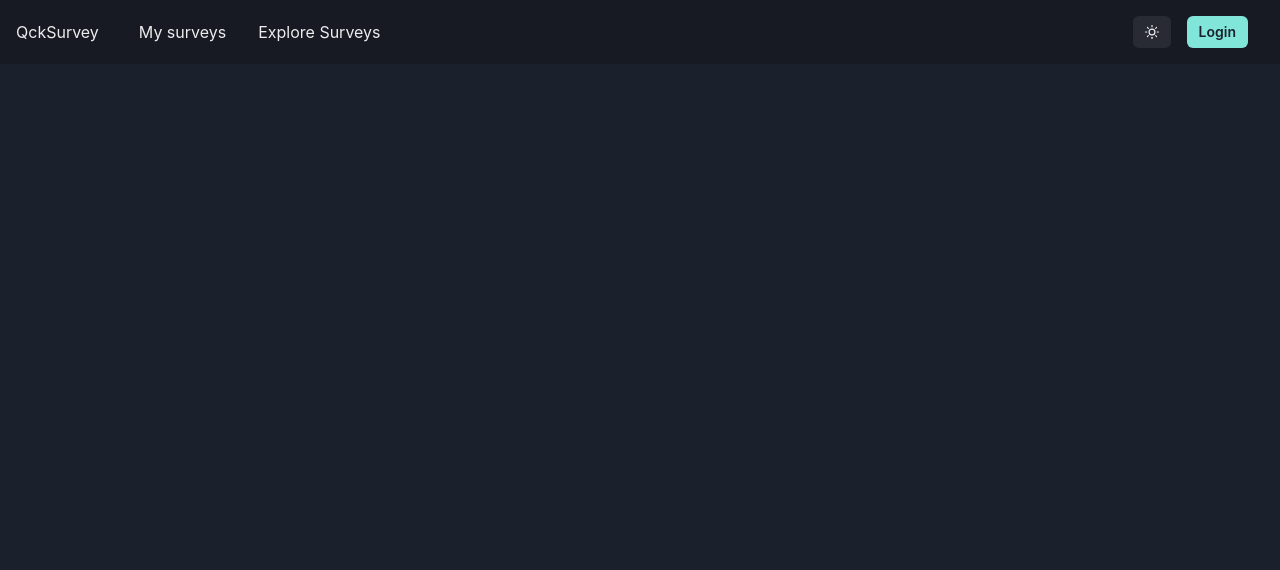
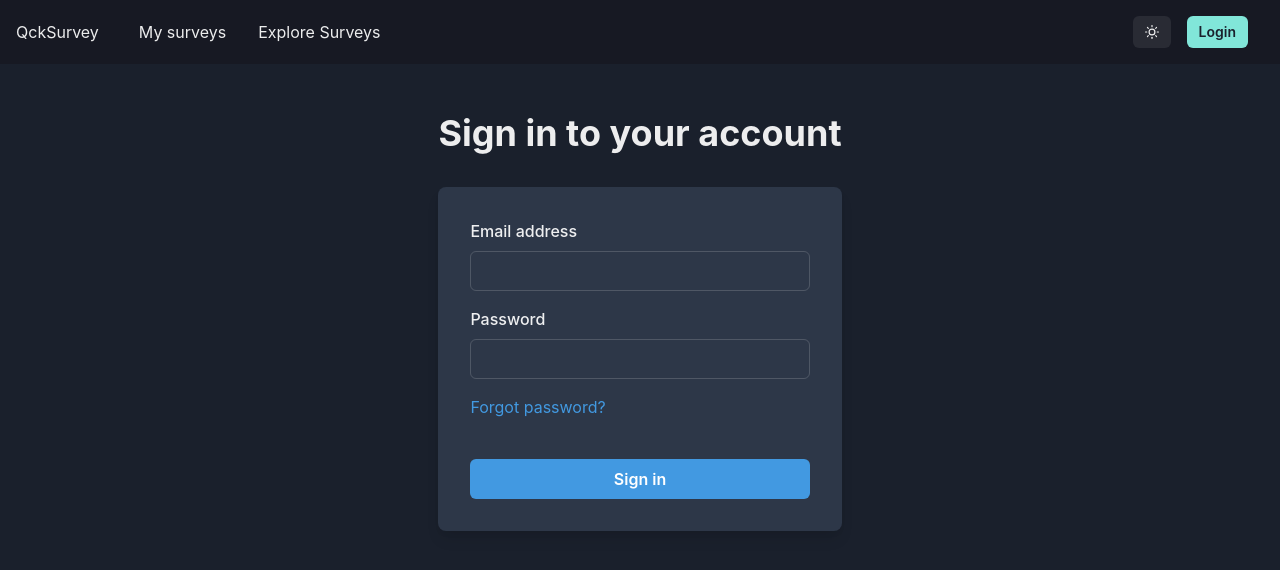
Before and after one commit to cspadar/qcksurvey-fe, a React (Vite) app: page /login in a window 1280 px wide. Shown: the top 570 px of the page. Built offline with nearby package versions, Linux system fonts and the light colour scheme.

Commit message:
add react router, loginpage

```diff
--- a/package.json
+++ b/package.json
@@ -16,7 +16,8 @@
     "axios": "^1.2.3",
     "framer-motion": "^8.5.0",
     "react": "^18.2.0",
-    "react-dom": "^18.2.0"
+    "react-dom": "^18.2.0",
+    "react-router-dom": "^6.7.0"
   },
   "devDependencies": {
     "@types/react": "^18.0.26",
--- a/src/App.tsx
+++ b/src/App.tsx
@@ -1,14 +1,20 @@
 import React from 'react';
 import { ChakraProvider } from '@chakra-ui/react';
-import Navbar from './components/Navbar';
+import Navbar from './components/navbar/Navbar';
 import theme from './config/chakra';
 import { UserContextProvider } from './context/UserContext';
+import { Route, Routes } from "react-router-dom"
+import LoginPage from './pages/Login';
 
 export default function App() {
   return (
     <ChakraProvider theme={theme}>
       <UserContextProvider>
         <Navbar />
+        <Routes>
+          <Route path="/" element={<></>} />
+          <Route path="/login" element={<LoginPage />} />
+        </Routes>
       </UserContextProvider>
     </ChakraProvider>
   )
--- a/src/components/navbar/NavLink.tsx
+++ b/src/components/navbar/NavLink.tsx
@@ -1,7 +1,13 @@
 import { Link, useColorModeValue } from "@chakra-ui/react";
 import { ReactNode } from "react";
+import { Link as RouterLink } from 'react-router-dom';
 
-const NavLink = ({ children }: { children: ReactNode }) => (
+interface IProps {
+    children: React.ReactNode;
+    to: string;
+}
+
+const NavLink = ({ children, to }: IProps) => (
     <Link
         as={"div"}
         px={2}
@@ -12,7 +18,7 @@ const NavLink = ({ children }: { children: ReactNode }) => (
             bg: useColorModeValue('gray.200', 'gray.700'),
         }}
     >
-        {children}
+        <RouterLink to={to}>{children}</RouterLink>
     </Link>
 );
 
--- a/src/components/Navbar.tsx
+++ b/src/components/navbar/Navbar.tsx
@@ -12,14 +12,14 @@ import {
     MenuItem,
     Avatar,
     MenuList,
-    MenuDivider,
     Text
 } from '@chakra-ui/react';
 import { HamburgerIcon, CloseIcon, MoonIcon, SunIcon } from '@chakra-ui/icons';
-import NavLink from './navbar/NavLink';
-import Hamburger from './navbar/Hamburger';
+import NavLink from './NavLink';
+import Hamburger from './Hamburger';
 import { useContext } from 'react';
-import { IUserContext, UserContext } from '../context/UserContext';
+import { IUserContext, UserContext } from '../../context/UserContext';
+import { Link as RouterLink } from 'react-router-dom';
 
 const Navbar = () => {
     const { isOpen, onOpen, onClose } = useDisclosure();
@@ -43,8 +43,8 @@ const Navbar = () => {
                         as={'nav'}
                         spacing={4}
                         display={{ base: 'none', md: 'flex' }}>
-                        <NavLink key={"my-surveys"}>My surveys</NavLink>
-                        <NavLink key={"explore-surveys"}>Explore Surveys</NavLink>
+                        <NavLink to="my-surveys">My surveys</NavLink>
+                        <NavLink to="explore">Explore Surveys</NavLink>
                     </HStack>
                 </HStack>
                 <Flex alignItems={'center'}>
@@ -52,7 +52,7 @@ const Navbar = () => {
                         {colorMode === 'light' ? <MoonIcon /> : <SunIcon />}
                     </Button>
                     {email ? null : <Button colorScheme='teal' variant='solid' size={'sm'} mr={4}>
-                        Login
+                        <RouterLink to="login">Login</RouterLink>
                     </Button>}
                     {email ? <Menu>
                         <MenuButton
--- a/src/main.tsx
+++ b/src/main.tsx
@@ -1,9 +1,12 @@
 import React from 'react'
 import ReactDOM from 'react-dom/client'
+import { BrowserRouter } from "react-router-dom"
 import App from './App'
 
 ReactDOM.createRoot(document.getElementById('root') as HTMLElement).render(
   <React.StrictMode>
-    <App />
+    <BrowserRouter>
+      <App />
+    </BrowserRouter>
   </React.StrictMode>,
 )
--- /dev/null
+++ b/src/pages/Login.tsx
@@ -0,0 +1,78 @@
+import {
+    Flex,
+    Box,
+    FormControl,
+    FormLabel,
+    Input,
+    Stack,
+    Link,
+    Button,
+    Heading,
+    useColorModeValue,
+} from '@chakra-ui/react';
+import { useContext, useState } from 'react';
+import AuthService from '../api/auth';
+import { IUserContext, UserContext } from '../context/UserContext';
+import { useNavigate } from "react-router-dom";
+
+const LoginPage = () => {
+    const [email, setEmail] = useState("");
+    const [password, setPassword] = useState("");
+
+    const { onLogin } = useContext(UserContext) as IUserContext;
+    const navigate = useNavigate();
+
+    const isSubmitDisabled = email.length <= 0 || password.length <= 0;
+
+    const onSubmit = async () => {
+        try {
+            const loginResponse = await AuthService.signIn(email, password);
+            onLogin(loginResponse.email, loginResponse.access_token);
+            navigate("/");
+        } catch (error) {
+            console.log("TODO")
+        }
+    }
+
+    return (
+        <Flex
+            align={'center'}
+            justify={'center'}
+            bg={useColorModeValue('gray.50', 'gray.800')}>
+            <Stack spacing={8} mx={'auto'} maxW={'lg'} py={12} px={6}>
+                <Heading fontSize={'4xl'}>Sign in to your account</Heading>
+                <Box
+                    rounded={'lg'}
+                    bg={useColorModeValue('white', 'gray.700')}
+                    boxShadow={'lg'}
+                    p={8}>
+                    <Stack spacing={4}>
+                        <FormControl id="email">
+                            <FormLabel>Email address</FormLabel>
+                            <Input type="email" onChange={(e) => setEmail(e.target.value)} />
+                        </FormControl>
+                        <FormControl id="password">
+                            <FormLabel>Password</FormLabel>
+                            <Input type="password" onChange={(e) => setPassword(e.target.value)} />
+                        </FormControl>
+                        <Stack spacing={10}>
+                            <Link color={'blue.400'}>Forgot password?</Link>
+                            <Button
+                                disabled={isSubmitDisabled}
+                                onClick={onSubmit}
+                                bg={'blue.400'}
+                                color={'white'}
+                                _hover={{
+                                    bg: 'blue.500',
+                                }}>
+                                Sign in
+                            </Button>
+                        </Stack>
+                    </Stack>
+                </Box>
+            </Stack>
+        </Flex>
+    );
+}
+
+export default LoginPage;
```
Also changed, not shown: 1 other file (tests, documents, lock files or other folders).
